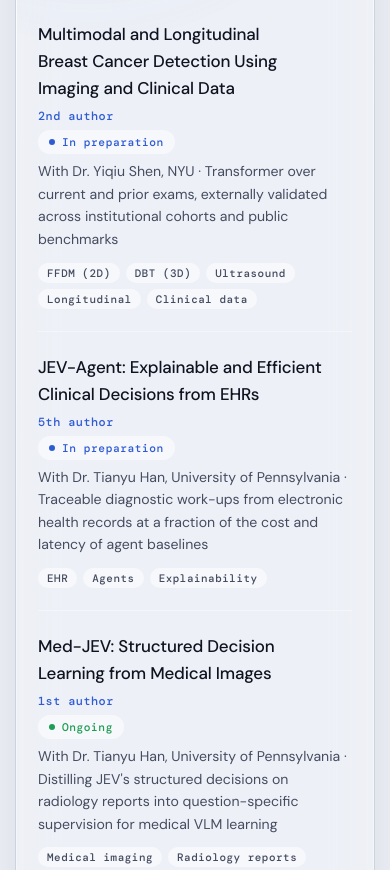
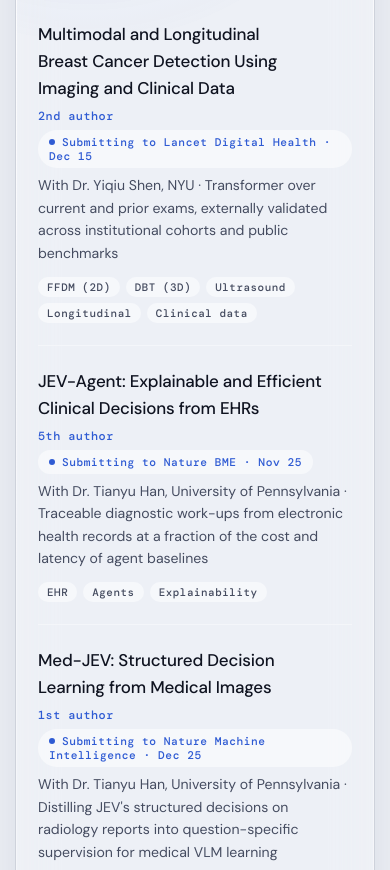
Before and after one commit to Chen4549/Chen4549.github.io, a plain HTML site: page index.html in a window 390 px wide. Shown: the part 2600-3470 px from the top of the page. Drawn offline with nearby package versions, Linux system fonts and the light colour scheme.

Commit message:
Add submission targets to work status tags
Co-Authored-By: Claude Opus 5.5 <noreply@anthropic.com>

```diff
--- a/index.html
+++ b/index.html
@@ -183,7 +183,7 @@ footer{max-width:980px;margin:28px auto 0;display:flex;justify-content:space-bet
   .about{padding:26px 24px}
   .pubs,.path{padding:4px 22px}
   .step{grid-template-columns:1fr}
-  .pub{grid-template-columns:1fr}.status{grid-column:1;grid-row:auto;justify-self:start}
+  .pub{grid-template-columns:1fr}.status{grid-column:1;grid-row:auto;justify-self:start;white-space:normal}
   nav a.link{padding:8px 10px}
   h2{font-size:2rem}
 }
@@ -293,21 +293,21 @@ footer{max-width:980px;margin:28px auto 0;display:flex;justify-content:space-bet
       <article class="pub">
         <h3>Multimodal and Longitudinal Breast Cancer Detection Using Imaging and Clinical Data</h3>
         <span class="author">2nd author</span>
-        <span class="status s-prep">In preparation</span>
+        <span class="status s-prep">Submitting to Lancet Digital Health · Dec 15</span>
         <span class="meta">With Dr. Yiqiu Shen, NYU · Transformer over current and prior exams, externally validated across institutional cohorts and public benchmarks</span>
         <div class="mods"><span>FFDM (2D)</span><span>DBT (3D)</span><span>Ultrasound</span><span>Longitudinal</span><span>Clinical data</span></div>
       </article>
       <article class="pub">
         <h3>JEV-Agent: Explainable and Efficient Clinical Decisions from EHRs</h3>
         <span class="author">5th author</span>
-        <span class="status s-prep">In preparation</span>
+        <span class="status s-prep">Submitting to Nature BME · Nov 25</span>
         <span class="meta">With Dr. Tianyu Han, University of Pennsylvania · Traceable diagnostic work-ups from electronic health records at a fraction of the cost and latency of agent baselines</span>
         <div class="mods"><span>EHR</span><span>Agents</span><span>Explainability</span></div>
       </article>
       <article class="pub">
         <h3>Med-JEV: Structured Decision Learning from Medical Images</h3>
         <span class="author">1st author</span>
-        <span class="status s-run">Ongoing</span>
+        <span class="status s-prep">Submitting to Nature Machine Intelligence · Dec 25</span>
         <span class="meta">With Dr. Tianyu Han, University of Pennsylvania · Distilling JEV's structured decisions on radiology reports into question-specific supervision for medical VLM learning</span>
         <div class="mods"><span>Medical imaging</span><span>Radiology reports</span><span>Distillation from JEV</span><span>Structured decisions</span></div>
       </article>
```
